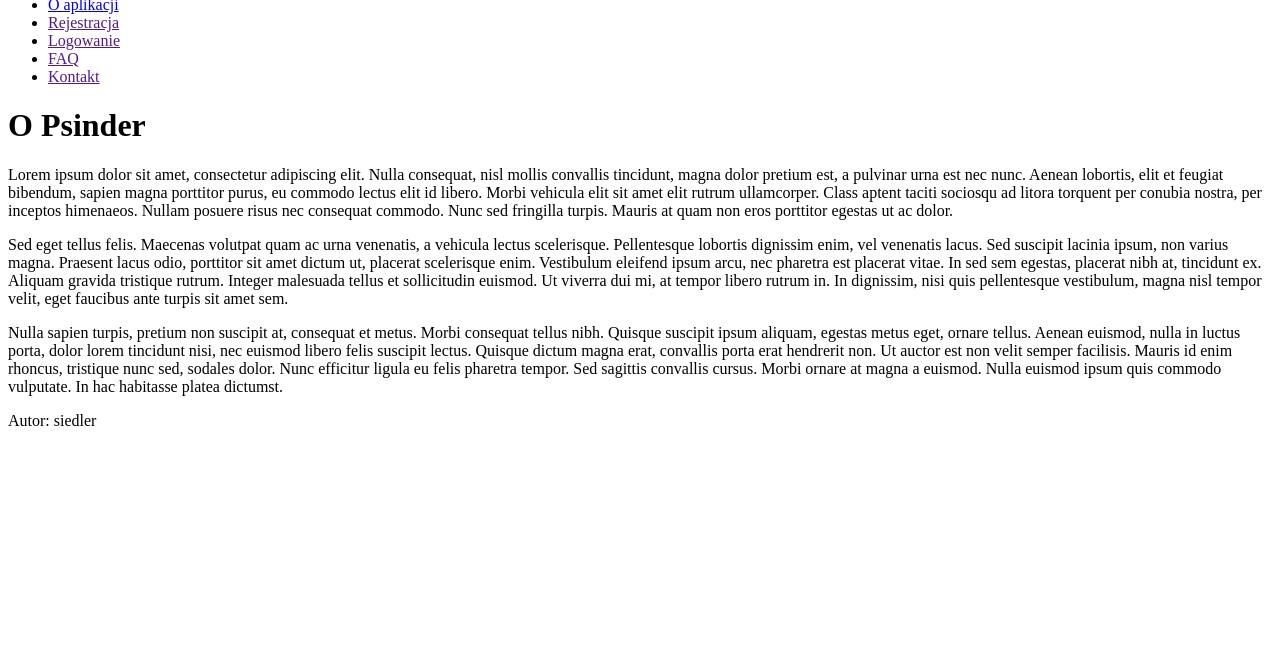
After one commit to donsiedler/psinder, a Django app: template dating/templates/dating/about.html in a window 1280 px wide. The commit adds this page. Shown: the part 132-800 px from the top of the page. Run offline with Django 4.2, Linux system fonts and the light colour scheme; the template is opened without the code that fills it, so the values that code supplies are empty.

Commit message:
Add 'about app' view

```diff
--- /dev/null
+++ b/dating/templates/dating/about.html
@@ -0,0 +1,33 @@
+{% extends "base.html" %}
+
+{% block head %}
+    O aplikacji
+{% endblock head %}
+
+{% block content %}
+    <h1>O Psinder</h1>
+    <p>
+        Lorem ipsum dolor sit amet, consectetur adipiscing elit. Nulla consequat, nisl mollis convallis tincidunt, magna
+        dolor pretium est, a pulvinar urna est nec nunc. Aenean lobortis, elit et feugiat bibendum, sapien magna
+        porttitor purus, eu commodo lectus elit id libero. Morbi vehicula elit sit amet elit rutrum ullamcorper. Class
+        aptent taciti sociosqu ad litora torquent per conubia nostra, per inceptos himenaeos. Nullam posuere risus nec
+        consequat commodo. Nunc sed fringilla turpis. Mauris at quam non eros porttitor egestas ut ac dolor.
+    </p>
+    <p>
+        Sed eget tellus felis. Maecenas volutpat quam ac urna venenatis, a vehicula lectus scelerisque. Pellentesque
+        lobortis dignissim enim, vel venenatis lacus. Sed suscipit lacinia ipsum, non varius magna. Praesent lacus odio,
+        porttitor sit amet dictum ut, placerat scelerisque enim. Vestibulum eleifend ipsum arcu, nec pharetra est
+        placerat vitae. In sed sem egestas, placerat nibh at, tincidunt ex. Aliquam gravida tristique rutrum. Integer
+        malesuada tellus et sollicitudin euismod. Ut viverra dui mi, at tempor libero rutrum in. In dignissim, nisi quis
+        pellentesque vestibulum, magna nisl tempor velit, eget faucibus ante turpis sit amet sem.
+    </p>
+    <p>
+        Nulla sapien turpis, pretium non suscipit at, consequat et metus. Morbi consequat tellus nibh. Quisque suscipit
+        ipsum aliquam, egestas metus eget, ornare tellus. Aenean euismod, nulla in luctus porta, dolor lorem tincidunt
+        nisi, nec euismod libero felis suscipit lectus. Quisque dictum magna erat, convallis porta erat hendrerit non.
+        Ut auctor est non velit semper facilisis. Mauris id enim rhoncus, tristique nunc sed, sodales dolor. Nunc
+        efficitur ligula eu felis pharetra tempor. Sed sagittis convallis cursus. Morbi ornare at magna a euismod. Nulla
+        euismod ipsum quis commodo vulputate. In hac habitasse platea dictumst.
+
+    </p>
+{% endblock content %}
--- a/dating/views.py
+++ b/dating/views.py
@@ -5,3 +5,8 @@ from django.views import View
 class MainPageView(View):
     def get(self, request, *args, **kwargs):
         return render(request, "base.html")
+
+
+class AboutAppView(View):
+    def get(self, request, *args, **kwargs):
+        return render(request, "dating/about.html")
--- a/psinder/urls.py
+++ b/psinder/urls.py
@@ -21,4 +21,5 @@ from dating import views as dating
 urlpatterns = [
     path('admin/', admin.site.urls),
     path('', dating.MainPageView.as_view(), name="home-page"),
+    path('about/', dating.AboutAppView.as_view(), name="about-app"),
 ]
--- a/templates/base.html
+++ b/templates/base.html
@@ -3,16 +3,19 @@
 <html lang="pl">
 <head>
     <meta charset="UTF-8">
-    <title>Homepage | Psinder</title>
+    <title>{% block head %} Strona główna {% endblock head %} | Psinder</title>
 </head>
 <body>
 <nav>
     <div>
-        <img src="{% static "logo.png" %}" alt="logo" height="100px">
+        <a href="{% url "home-page" %}">
+            <img src="{% static "logo.png" %}" alt="logo" height="100px">
+        </a>
+
     </div>
     <ul>
         <li>
-            <a href="">O aplikacji</a>
+            <a href="{% url "about-app" %}">O aplikacji</a>
         </li>
         <li>
             <a href="">Rejestracja</a>
@@ -28,6 +31,10 @@
         </li>
     </ul>
 </nav>
+
+{% block content %}
+{% endblock content %}
+
 <footer>
     <p>Autor: siedler</p>
 </footer>
```
